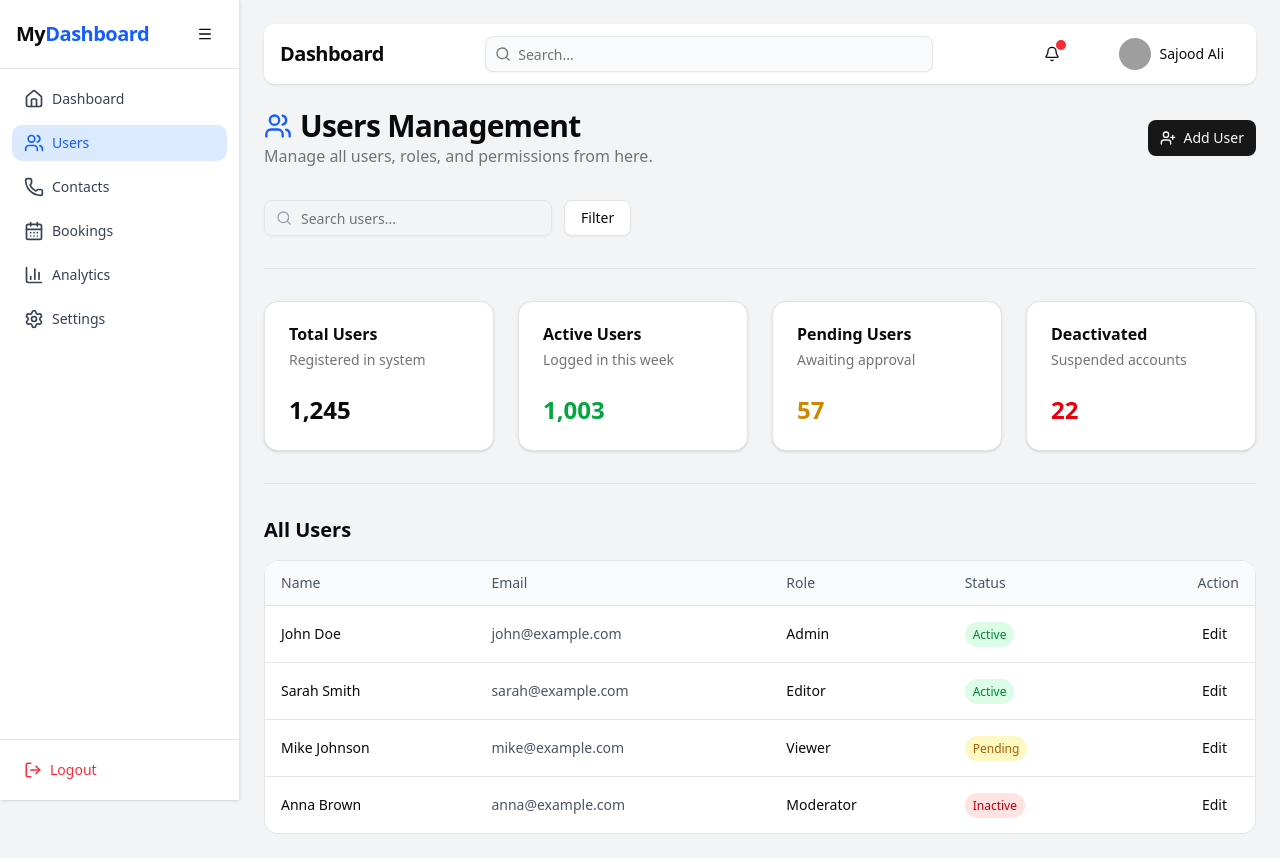
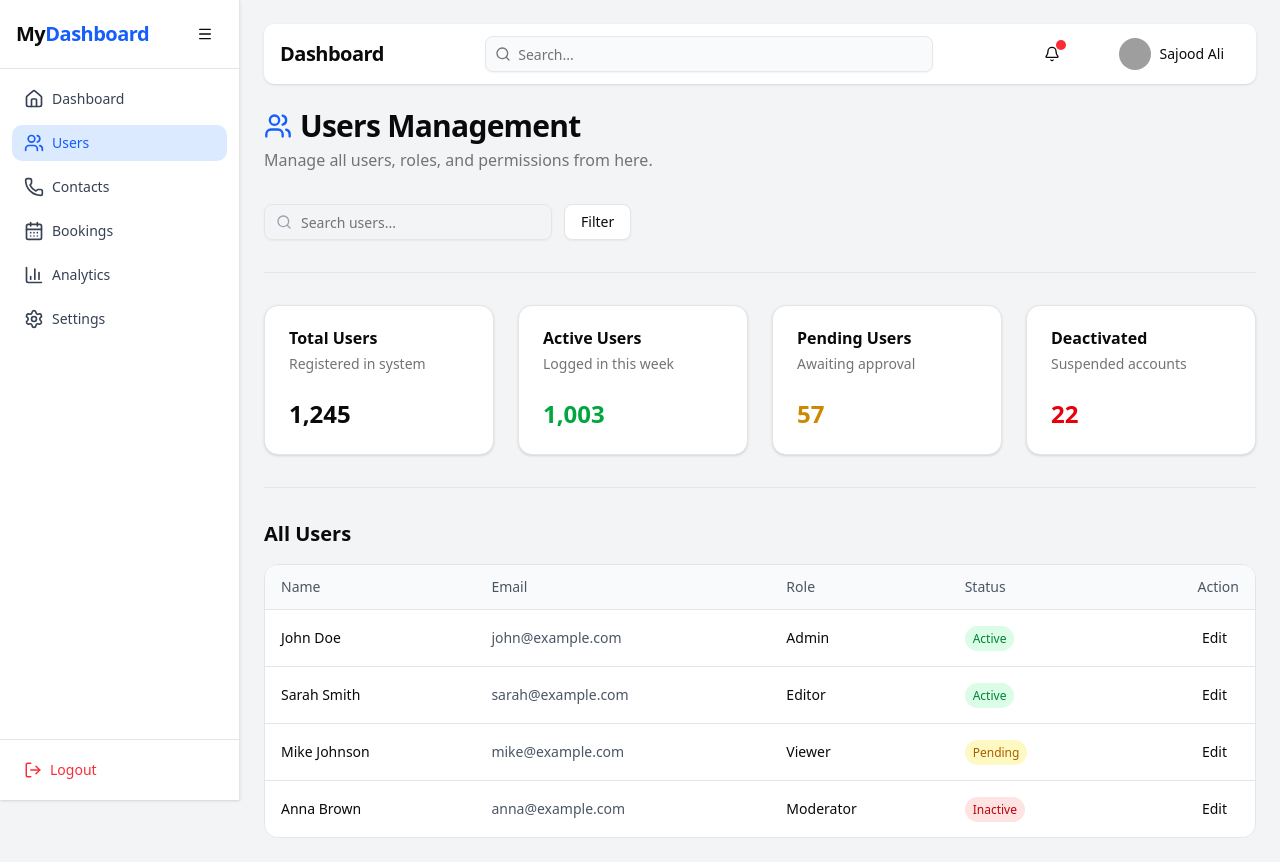
Before and after one commit to Sajoodali/dashboard, a Next.js app: page /dashboard/users in a window 1280 px wide. Built offline with nearby package versions, Linux system fonts and the light colour scheme; grey boxes are pictures that could not be loaded.

Commit message:
changing

```diff
--- a/src/app/dashboard/analytics/page.jsx
+++ b/src/app/dashboard/analytics/page.jsx
@@ -30,6 +30,8 @@ import {
   Pie,
   Cell,
 } from "recharts";
+
+import PageHeader from "@/components/common/PageHeader";
 
 export default function AnalyticsPage() {
   const fadeUp = {
@@ -66,21 +68,12 @@ export default function AnalyticsPage() {
   return (
     <div className="space-y-8">
       {/* Header */}
-      <motion.div
-        initial="hidden"
-        animate="visible"
-        variants={fadeUp}
-        className="flex flex-col md:flex-row justify-between md:items-center gap-3"
-      >
-        <div>
-          <h1 className="text-3xl font-bold tracking-tight flex items-center gap-2">
-            <BarChart3 className="h-7 w-7 text-blue-600" /> Analytics Dashboard
-          </h1>
-          <p className="text-muted-foreground">
-            Real-time overview of bookings, users, and performance trends.
-          </p>
-        </div>
-      </motion.div>
+
+       <PageHeader
+              title=" Analytics Dashboard"
+              description=" Real-time overview of bookings, users, and performance trends."
+              icon={BarChart3}
+            />
 
       <Separator />
 
--- a/src/app/dashboard/settings/page.jsx
+++ b/src/app/dashboard/settings/page.jsx
@@ -1,7 +1,9 @@
 "use client";
 
+import { useState } from "react";
 import { motion } from "framer-motion";
 import { useTheme } from "next-themes";
+import PageHeader from "@/components/common/PageHeader";
 import {
   Card,
   CardHeader,
@@ -16,7 +18,6 @@ import { Button } from "@/components/ui/button";
 import { Input } from "@/components/ui/input";
 import { Label } from "@/components/ui/label";
 import { Settings, Sun, Moon, Bell } from "lucide-react";
-import { useState } from "react";
 
 export default function SettingsPage() {
   const { theme, setTheme } = useTheme();
@@ -34,30 +35,26 @@ export default function SettingsPage() {
   return (
     <div className="space-y-8">
       {/* Header */}
+      <PageHeader
+        title=" Settings"
+        description=" Manage your preferences, theme, and account information."
+        icon={Settings}
+      />
+      <Separator />
+
+      {/* Theme Mode */}
       <motion.div
         initial="hidden"
         animate="visible"
+        custom={1}
         variants={fadeIn}
-        className="flex flex-col md:flex-row justify-between md:items-center gap-3"
       >
-        <div>
-          <h1 className="text-3xl font-bold tracking-tight flex items-center gap-2">
-            <Settings className="h-7 w-7 text-blue-600" /> Settings
-          </h1>
-          <p className="text-muted-foreground">
-            Manage your preferences, theme, and account information.
-          </p>
-        </div>
-      </motion.div>
-
-      <Separator />
-
-      {/* Theme Mode */}
-      <motion.div initial="hidden" animate="visible" custom={1} variants={fadeIn}>
         <Card className="shadow-sm hover:shadow-md transition">
           <CardHeader>
             <CardTitle>Theme Mode</CardTitle>
-            <CardDescription>Switch between light and dark mode</CardDescription>
+            <CardDescription>
+              Switch between light and dark mode
+            </CardDescription>
           </CardHeader>
           <CardContent className="flex items-center justify-between p-4">
             <div className="flex items-center gap-3">
@@ -79,7 +76,12 @@ export default function SettingsPage() {
       </motion.div>
 
       {/* Notifications */}
-      <motion.div initial="hidden" animate="visible" custom={2} variants={fadeIn}>
+      <motion.div
+        initial="hidden"
+        animate="visible"
+        custom={2}
+        variants={fadeIn}
+      >
         <Card className="shadow-sm hover:shadow-md transition">
           <CardHeader>
             <CardTitle>Notifications</CardTitle>
@@ -99,7 +101,12 @@ export default function SettingsPage() {
       </motion.div>
 
       {/* Profile Settings */}
-      <motion.div initial="hidden" animate="visible" custom={3} variants={fadeIn}>
+      <motion.div
+        initial="hidden"
+        animate="visible"
+        custom={3}
+        variants={fadeIn}
+      >
         <Card className="shadow-sm hover:shadow-md transition">
           <CardHeader>
             <CardTitle>Profile Information</CardTitle>
@@ -128,7 +135,12 @@ export default function SettingsPage() {
       </motion.div>
 
       {/* Danger Zone */}
-      <motion.div initial="hidden" animate="visible" custom={4} variants={fadeIn}>
+      <motion.div
+        initial="hidden"
+        animate="visible"
+        custom={4}
+        variants={fadeIn}
+      >
         <Card className="border-red-200 bg-red-50 dark:bg-red-950/40">
           <CardHeader>
             <CardTitle className="text-red-600">Danger Zone</CardTitle>
--- a/src/app/dashboard/users/page.jsx
+++ b/src/app/dashboard/users/page.jsx
@@ -1,6 +1,7 @@
 "use client";
 
 import { motion } from "framer-motion";
+import PageHeader from "@/components/common/PageHeader";
 import {
   Card,
   CardHeader,
@@ -53,25 +54,12 @@ export default function UsersPage() {
   return (
     <div className="space-y-8">
       {/* Header Section */}
-      <motion.div
-        initial="hidden"
-        animate="visible"
-        variants={fadeUp}
-        className="flex flex-col md:flex-row justify-between md:items-center gap-3"
-      >
-        <div>
-          <h1 className="text-3xl font-bold tracking-tight flex items-center gap-2">
-            <Users className="h-7 w-7 text-blue-600" /> Users Management
-          </h1>
-          <p className="text-muted-foreground">
-            Manage all users, roles, and permissions from here.
-          </p>
-        </div>
+      <PageHeader
+              title=" Users Management"
+              description=" Manage all users, roles, and permissions from here."
+              icon={Users}
+            />
 
-        <Button className="flex items-center gap-2">
-          <UserPlus className="h-4 w-4" /> Add User
-        </Button>
-      </motion.div>
 
       {/* Search & Filters */}
       <motion.div
```
